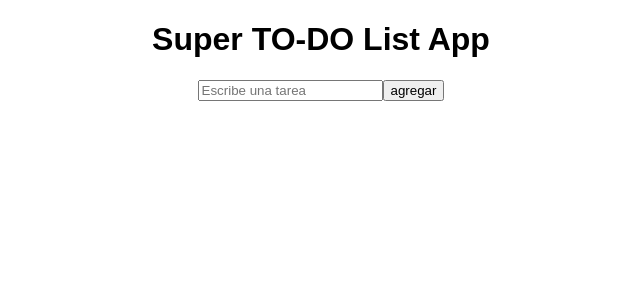
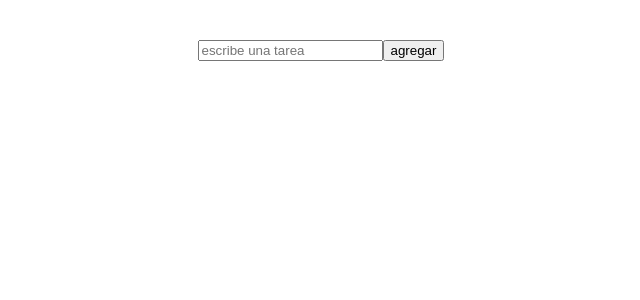
Before and after one commit to badillosoft/react-essentials, a React (Create React App) app in the folder super-todo-list/: page / in a window 1280 px wide. Shown: the top 300 px of the page, without its empty margins (319-959 px from the left). Built offline with nearby package versions, Linux system fonts and the light colour scheme.

Commit message:
Sesión 3

```diff
--- a/super-todo-list/src/App.css
+++ b/super-todo-list/src/App.css
@@ -18,6 +18,11 @@
   font-size: small;
 }
 
+.container {
+  text-align: center;
+  margin: 40px;
+}
+
 @keyframes App-logo-spin {
   from { transform: rotate(0deg); }
   to { transform: rotate(360deg); }
--- a/super-todo-list/src/App.js
+++ b/super-todo-list/src/App.js
@@ -12,37 +12,24 @@ export default class App extends Component {
       items: [],
     };
 
-    this.addTask = this.addTask.bind(this);
-    this.onDescriptionUpdate = this.onDescriptionUpdate.bind(this);
+    this.changeDescriptionHandler = this.changeDescriptionHandler.bind(this);
   }
 
-  addTask() {
-    const items = this.state.items;
-
-    items.push(
-      <li>{ this.state.description }</li>
-    );
-
+  changeDescriptionHandler(e) {
     this.setState({
-      description: "",
-      items: items
-    });
-  }
-
-  onDescriptionUpdate(event) {
-    this.setState({
-      description: event.target.value
+      description: e.target.value,
     });
   }
 
   render() {
     return (
-      <div className="App">
-        <h1>Super TO-DO List App</h1>
-        <input value={this.description} onChange={ this.onDescriptionUpdate } type="text" placeholder="Escribe una tarea" />
-        <button onClick={ this.addTask }>agregar</button>
+      <div className="container">
+        <input onChange={ this.changeDescriptionHandler } placeholder="escribe una tarea" />
+        <button>agregar</button>
+
         <ul>{ this.state.items }</ul>
       </div>
     );
   }
+
 }
```
Also changed, not shown: 1 other file (tests, documents, lock files or other folders).
